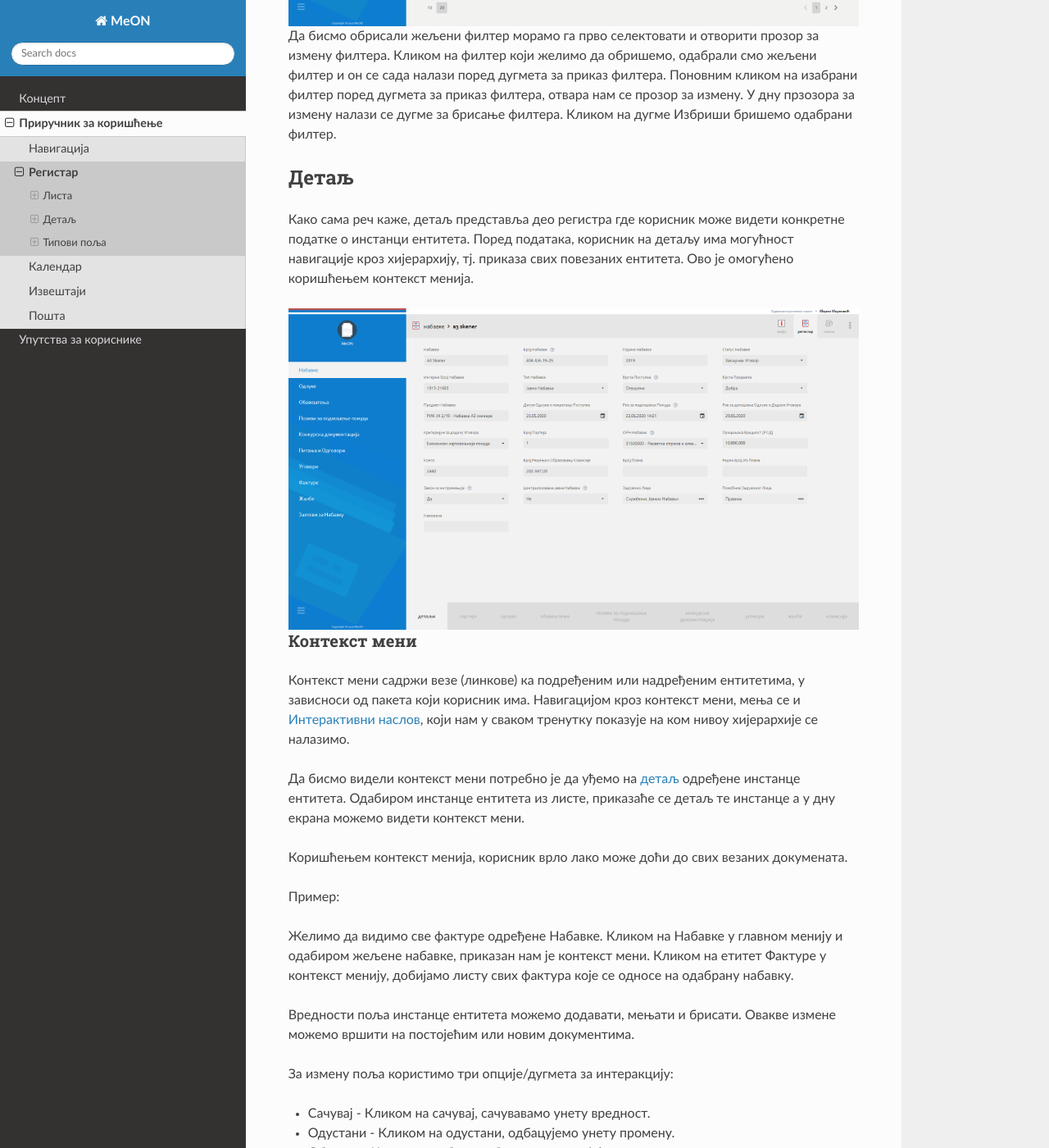
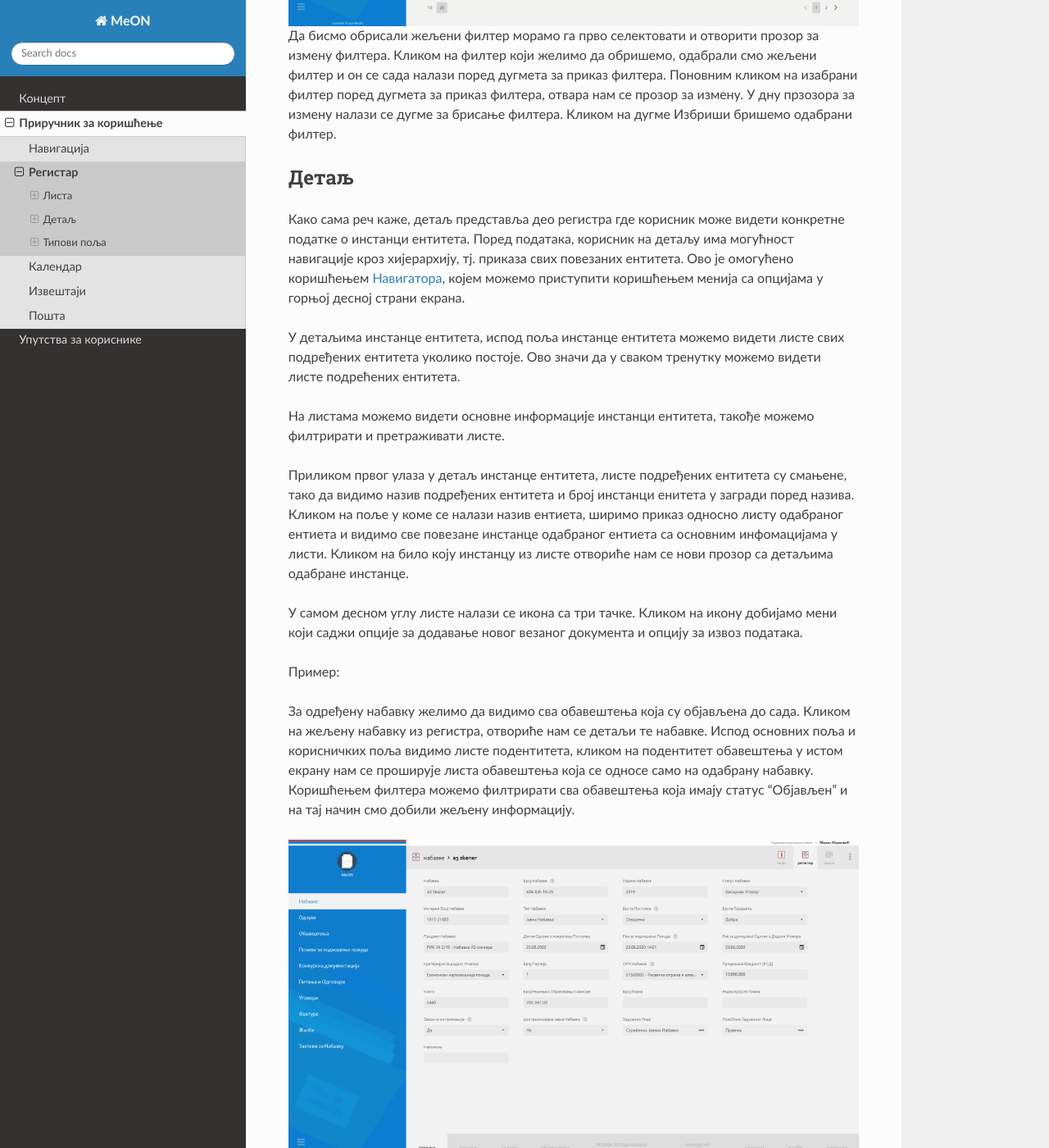
Before and after one commit to ismt-hub/MeON-Docs, a Sphinx documentation site: the page built from docs/prirucnik/registar.rst, in a window 1280 px wide and 1400 px high, scrolled down 8478 px. Shown: the whole window at 82% size. Built offline with Sphinx 7.4.7 and the Read the Docs theme 2.0.0, drawn with Linux system fonts in a browser that asks for light colours; some of the changed text lies outside the part shown.

Commit message:
Changes to registar.rst

```diff
--- a/docs/prirucnik/registar.rst
+++ b/docs/prirucnik/registar.rst
@@ -6,7 +6,7 @@
 
 Регистар представља основни модул МеОн апликације у коме се евидентирају, претражују и приказују сви подаци од интереса за организацију (законски и интерни).
 
-МеОн омогућава кориснику лаку претрагу података и брзо долажење до потребних докумената коришћењем :ref:`интерактивног наслова<breadcrumbs>`, :ref:`листа<lista>`, :ref:`детаља<detalj>` и :ref:`контекст менија<kontekstmeni>`
+МеОн омогућава кориснику лаку претрагу података и брзо долажење до потребних докумената коришћењем :ref:`интерактивног наслова<breadcrumbs>`, :ref:`листа<lista>`, :ref:`детаља<detalj>` и :ref:`навигатора<navigator>`
 
 .. image:: ../_static/img/Evidencija/registar.png
    :width: 700
@@ -180,26 +180,23 @@
 Детаљ
 -------
 
-Како сама реч каже, детаљ представља део регистра где корисник може видети конкретне податке о инстанци ентитета. Поред података, корисник на детаљу има могућност навигације кроз хијерархију, тј. приказа свих повезаних ентитета. Ово је омогућено коришћењем контекст менија.
+Како сама реч каже, детаљ представља део регистра где корисник може видети конкретне податке о инстанци ентитета. Поред података, корисник на детаљу има могућност навигације кроз хијерархију, тј. приказа свих повезаних ентитета. Ово је омогућено коришћењем :ref:`Навигатора<navigator>`, којем можемо приступити коришћењем менија са опцијама у горњој десној страни екрана.
+
+У детаљима инстанце ентитета, испод поља инстанце ентитета можемо видети листе свих подређених ентитета уколико постоје. Ово значи да у сваком тренутку можемо видети листе подрећених ентитета.
+
+На листама можемо видети основне информације инстанци ентитета, такође можемо филтрирати и претраживати листе.
+
+Приликом првог улаза у детаљ инстанце ентитета, листе подређених ентитета су смањене, тако да видимо назив подређених ентитета и број инстанци енитета у загради поред назива. Кликом на поље у коме се налази назив ентиета, ширимо приказ односно листу одабраног ентиета и видимо све повезане инстанце одабраног ентиета са основним инфомацијама у листи. Кликом на било коју инстанцу из листе отвориће нам се нови прозор са детаљима одабране инстанце.
+
+У самом десном углу листе налази се икона са три тачке. Кликом на икону добијамо мени који саджи опције за додавање новог везаног документа и опцију за извоз података.
+
+Пример:
+
+За одређену набавку желимо да видимо сва обавештења која су објављена до сада. Кликом на жељену набавку из регистра, отвориће нам се детаљи те набавке. Испод основних поља и корисничких поља видимо листе подентитета, кликом на подентитет обавештења у истом екрану нам се проширује листа обавештења која се односе само на одабрану набавку. Коришћењем филтера можемо филтрирати сва обавештења која имају статус "Објављен" и на тај начин смо добили жељену информацију.
 
 .. image:: ../_static/img/Evidencija/detalj.png
    :width: 700
    :align: center
-
-.. _kontekstmeni:
-
-Контекст мени
-=============
-
-Контекст мени садржи везе (линкове) ка подређеним или надређеним ентитетима, у зависноси од пакета који корисник има. Навигацијом кроз контекст мени, мења се и :ref:`Интерактивни наслов<breadcrumbs>`, који нам у сваком тренутку показује на ком нивоу хијерархије се налазимо.
-
-Да бисмо видели контекст мени потребно је да уђемо на :ref:`детаљ<detalj>` одређене инстанце ентитета. Одабиром инстанце ентитета из листе, приказаће се детаљ те инстанце а у дну екрана можемо видети контекст мени.
-
-Коришћењем контекст менија, корисник врло лако може доћи до свих везаних докумената.
-
-Пример:
-
-Желимо да видимо све фактуре одређене Набавке. Кликом на Набавке у главном менију и одабиром жељене набавке, приказан нам је контекст мени. Кликом на етитет Фактуре у контекст менију, добијамо листу свих фактура које се односе на одабрану набавку.
 
 Вредности поља инстанце ентитета можемо додавати, мењати и брисати. Овакве измене можемо вршити на постојећим или новим документима.
 
@@ -233,6 +230,17 @@
 За разлику од ажурирања постојећег документа, приликом креирања новог документа прво морамо унети све познате вредности поља и након тога кликнути на дугме Сачувај.
 
 .. Tip:: Да бисмо видели икону за брисање вредности, превућићемо и задржати миша на жељеном пољу једну секунду и икона за брисање ће се приказати.
+
+.. _navigator:
+
+Навигатор
+=============
+
+Навигатор мени садржи везе (линкове) ка подређеним или надређеним ентитетима, у зависноси од пакета који корисник има. Навигацијом кроз навигатор мени, можемо видети све инстанце ентиета које су у вези са инстанцом ентиета чије детаље гледамо. Инстанца ентитета из које гледамо навигатор је обележена сивом бојом тако да увек знамо где се налази у хијерархији.
+
+Да бисмо видели навигатор мени потребно је да уђемо на :ref:`детаљ<detalj>` одређене инстанце ентитета. Одабиром инстанце ентитета из листе, приказаће се детаљ те инстанце а менију са опцијама у десној страни екрана можемо видети навигатор мени.
+
+Коришћењем навигатор менија, корисник врло лако може доћи до свих везаних инстанци енетитета. Кликом на било коју жељену инстанцу ентитета из навигатор менија, одабрани инстанца односно њен детаљ ће нам се отворити у новом прозору. Бенефит оваквог начина приказивања инстанци ентитета из навигатора је да можемо имати више истовремено отворених инстанци, једним кликом можемо променити инстанцу и видети информације које нас интересују.
 
 **Опис поља у детаљу**
 
```
